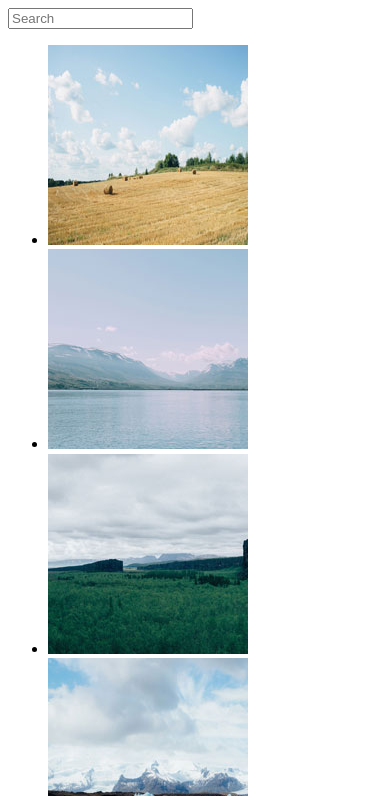
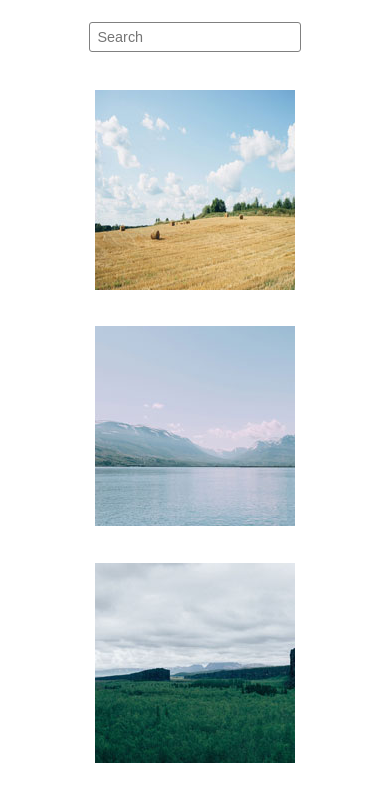
Before and after one commit to wahidyankf/treehouse-frontend-04-interactive-photo-gallery, a website: page src/index.html in a window 390 px wide. Shown: the top 796 px of the page. Drawn offline with nearby package versions, Linux system fonts and the light colour scheme.

Commit message:
add responsive display styling

```diff
--- a/src/scss/base/_base.scss
+++ b/src/scss/base/_base.scss
@@ -0,0 +1,38 @@
+body {
+    text-align: center;
+    max-width: $body-max-width;
+    margin: auto;
+}
+
+ul {
+    list-style: none;
+    margin: auto;
+    padding: 0;
+    display: flex;
+    flex-wrap: wrap;
+    flex-direction: column;
+    @media (min-width: $break-medium) {
+        flex-direction: row;
+        justify-content: space-between;
+    }
+    li {
+        margin: 1em auto;
+    }
+}
+
+input[type="text"] {
+    border: 1px solid grey;
+    border-radius: 3px;
+    width: 50%;
+    font-size: 0.9em;
+    height: 1em;
+    padding: 0.5em;
+    margin: 1.5em auto;
+    @media (min-width: $break-medium) {
+        font-size: 1.25em;
+    }
+    @media (min-width: $break-large) {
+        width: 460px;
+        font-size: 16pt;
+    }
+}
--- a/src/scss/settings/_settings.scss
+++ b/src/scss/settings/_settings.scss
@@ -0,0 +1,4 @@
+$break-medium: 768px;
+$break-large: 960px;
+
+$body-max-width: 980px;
```
Also changed, not shown: src/css/app.css, 1 other file.
